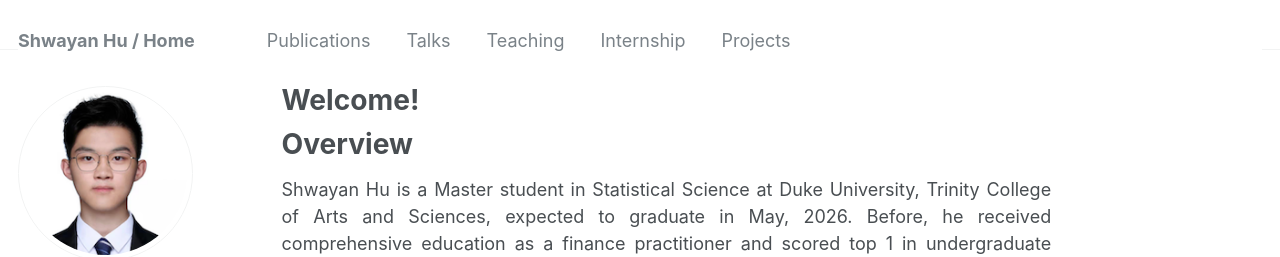
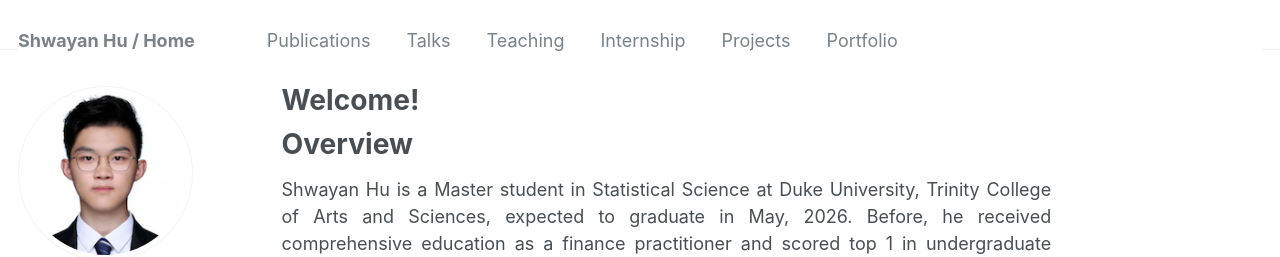
Before and after one commit to ShwayanHu/ShwayanHu.github.io, a Jekyll site: the page built from _pages/about.md, in a window 1280 px wide. Shown: the top 257 px of the page. Built offline with Jekyll 4.4.1, drawn with Linux system fonts in a browser that asks for light colours.

Commit message:
add portfolio

```diff
--- a/_data/navigation.yml
+++ b/_data/navigation.yml
@@ -15,6 +15,9 @@ main:
   - title: "Projects"
     url: /year-archive/
 
+  - title: "Portfolio"
+  - url: /portfolio/
+
 #  - title: "CV"
 #    url: /cv/
 
```
Also changed, not shown: 1 other file.
